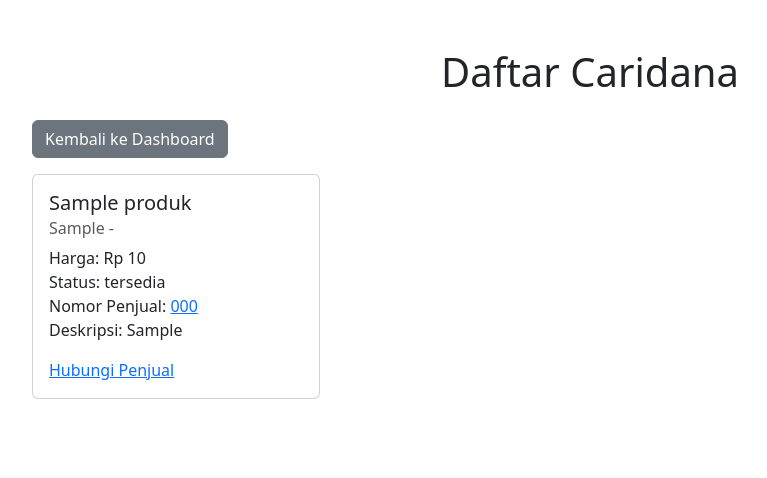
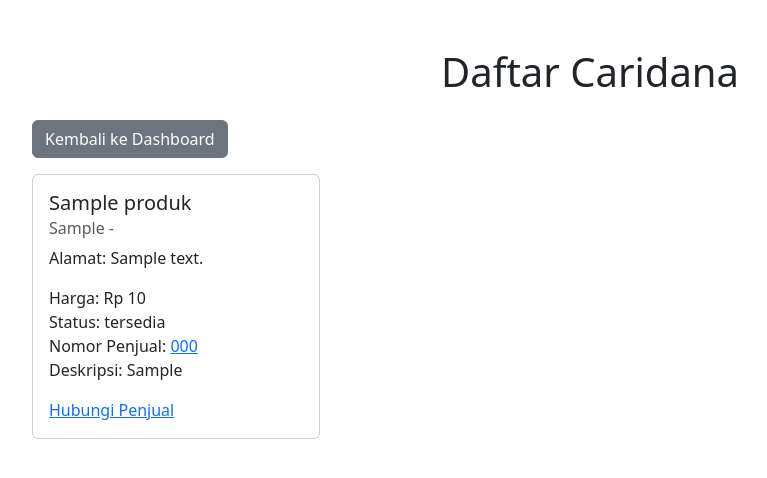
Before and after one commit to AndreasTopuh/caridana, a PHP site: page /app/view/produk_list.php in a window 1280 px wide. Shown: the top 478 px of the page, without its empty margins (50-817 px from the left). Run offline with PHP 8.4, Linux system fonts and the light colour scheme; the visitor is signed in with stand-in values (Sample User, id 1); tables that the repository leaves empty or names only in its code hold one stand-in row (values such as "Sample post").

Commit message:
adding the alamat pad aproduk

```diff
--- a/app/controller/ProdukController.php
+++ b/app/controller/ProdukController.php
@@ -34,6 +34,7 @@ class ProdukController{
                 'jenis' => $_POST['jenis'],
                 'status' => $_POST['status'],
                 'nomor_penjual' => $_POST['nomor_penjual'],
+                'alamat' => $_POST['alamat'],
                 'deskripsi' => $_POST['deskripsi']
             ];
 
--- a/app/model/ProdukModel.php
+++ b/app/model/ProdukModel.php
@@ -32,8 +32,8 @@ class ProdukModel {
 
 
     public function addProduk($data, $userId) {
-        $query = "INSERT INTO " . $this->table_name . " (nama, harga, jenis, status, nomor_penjual, deskripsi, id_user)
-                VALUES (:nama, :harga, :jenis, :status, :nomor_penjual, :deskripsi,:id_user)";
+        $query = "INSERT INTO " . $this->table_name . " (nama, harga, jenis, status, nomor_penjual, deskripsi, id_user, alamat)
+                VALUES (:nama, :harga, :jenis, :status, :nomor_penjual, :deskripsi,:id_user, :alamat)";
         $stmt = $this->conn->prepare($query);
 
         $stmt->bindParam(':nama', $data['nama']);
@@ -43,6 +43,7 @@ class ProdukModel {
         $stmt->bindParam(':status', $data['status']);
         $stmt->bindParam(':nomor_penjual', $data['nomor_penjual']);
         $stmt->bindParam(':deskripsi', $data['deskripsi']);
+        $stmt->bindParam(':alamat', $data['alamat']);
         $stmt->bindParam(':id_user', $userId);
 
         return $stmt->execute();
--- a/app/view/add_produk.php
+++ b/app/view/add_produk.php
@@ -69,6 +69,10 @@ if (!isset($_SESSION['user'])) {
                 <input type="text" name="jenis" id="jenis" class="form-control form-control-sm" placeholder="Jenis Jualan">
             </div>
             <div class="mb-3">
+                <label for="alamat" class="form-label small-label">Alamat Penjual</label>
+                <input type="text" name="alamat" id="jenis" class="form-control form-control-sm" placeholder="Alamat Penjual">
+            </div>
+            <div class="mb-3">
                 <label for="status" class="form-label small-label">Status</label>
                 <select name="status" id="status" class="form-select form-control-sm" required>
                     <option value="tersedia">Tersedia</option>
@@ -81,6 +85,7 @@ if (!isset($_SESSION['user'])) {
 
                 <input type="text" name="nomor_penjual" id="nomor_penjual" class="form-control form-control-sm" placeholder="Nomor Penjual" required>
             </div>
+
             <div class="mb-3">
                 <label for="deskripsi" class="form-label small-label">Deskripsi</label>
                 <p><em>Tulis kekurangan/mines Jualan anda</em></p>
--- a/app/view/produk_list.php
+++ b/app/view/produk_list.php
@@ -35,10 +35,16 @@ $produkList = $produkController->showAllProduk();
                     <div class="col-md-4 mb-4">
                         <div class="card" style="width: 18rem;">
                             <div class="card-body">
-                                <h5 class="card-title"><?= htmlspecialchars($produk['nama']); ?></h5>
+
+                                <h5 class="card-title"><?= htmlspecialchars($produk['nama']); ?>
+                                </h5>
+
                                 <h6 class="card-subtitle mb-2 text-body-secondary">
                                     <?= htmlspecialchars($produk['jenis']); ?> -
                                 </h6>
+
+                                <p class="card-text">Alamat: <?= htmlspecialchars($produk['alamat']); ?></p>
+
                                 <p class="card-text">
                                     Harga: Rp <?= htmlspecialchars($produk['harga']); ?><br>
                                     Status: <?= htmlspecialchars($produk['status']); ?><br>
@@ -48,6 +54,7 @@ $produkList = $produkController->showAllProduk();
                                     </a><br>
                                     Deskripsi: <?= htmlspecialchars($produk['deskripsi']); ?>
                                 </p>
+
                                <a href="https://wa.me/<?= urlencode($produk['nomor_penjual']); ?>?text=Halo,%20saya%20tertarik%20dengan%20barang%20Anda:%20<?= urlencode($produk['nama']); ?>" class="card-link" target="_blank">Hubungi Penjual</a>
 
 
--- a/app/view/produk_saya.php
+++ b/app/view/produk_saya.php
@@ -61,6 +61,8 @@ if ($_SERVER['REQUEST_METHOD'] === 'POST' && isset($_POST['update_produk'])) {
 
                             <td><?= htmlspecialchars($produk['status']); ?></td>
 
+                            <td><?= htmlspecialchars($produk['alamat']); ?></td>
+
                             <td><?= htmlspecialchars($produk['nomor_penjual']); ?></td>
 
                             <td><?= htmlspecialchars($produk['deskripsi']); ?></td>
```
